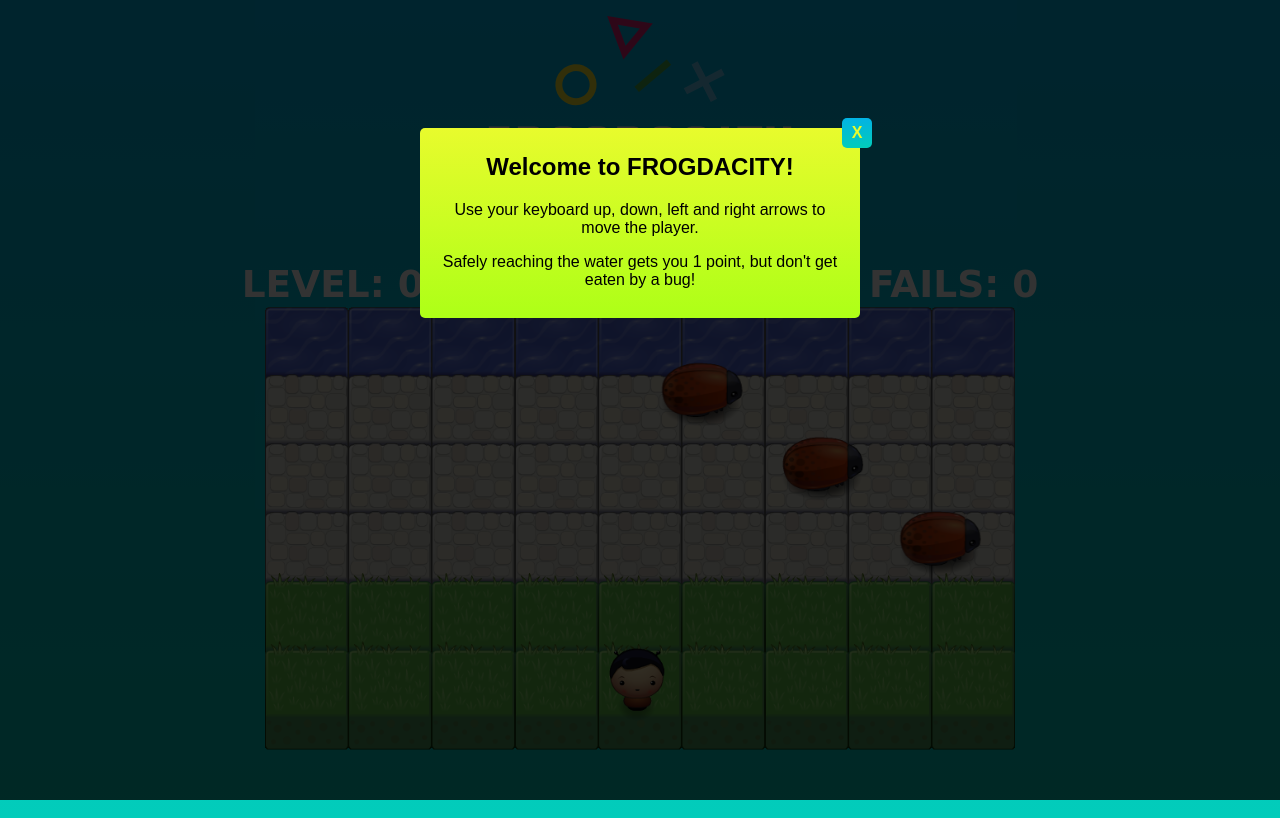
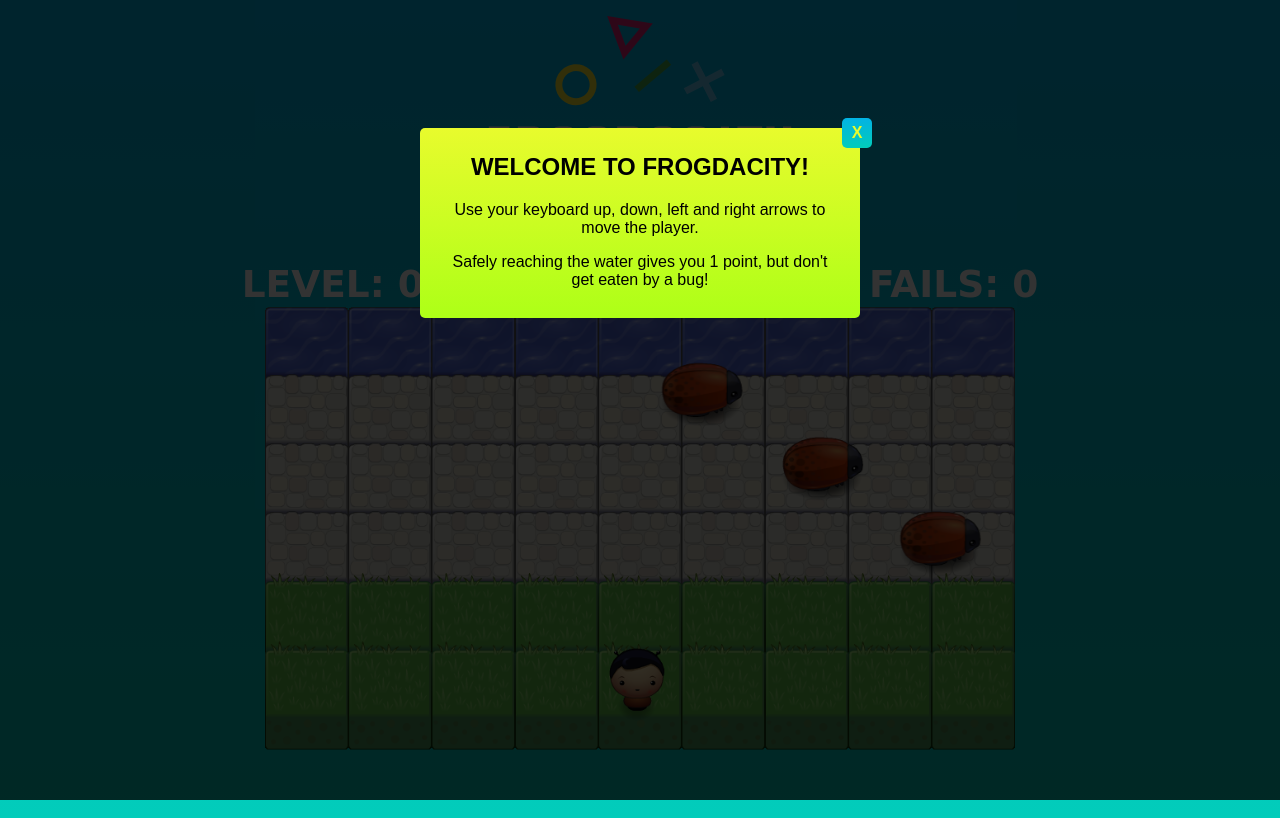
Before and after one commit to lohluc/frogdacity-game, a plain HTML site: page index.html in a window 1280 px wide. Drawn offline with Linux system fonts and the light colour scheme; a web font is replaced by a local one.

Commit message:
Change the game instructions

```diff
--- a/index.html
+++ b/index.html
@@ -12,9 +12,9 @@
     <div id="openModal" class="modalDialog">
 		<div>
 		  <a href="#close" title="Close" class="close">X</a>
-		  <h2>Welcome to FROGDACITY!</h2>
+		  <h2>WELCOME TO FROGDACITY!</h2>
 		  <p>Use your keyboard up, down, left and right arrows to move the player.</p>
-		  <p>Safely reaching the water gets you 1 point, but don't get eaten by a bug!</p>
+		  <p>Safely reaching the water gives you 1 point, but don't get eaten by a bug!</p>
 	   </div>
 	</div>
     <div class="stats">
```
